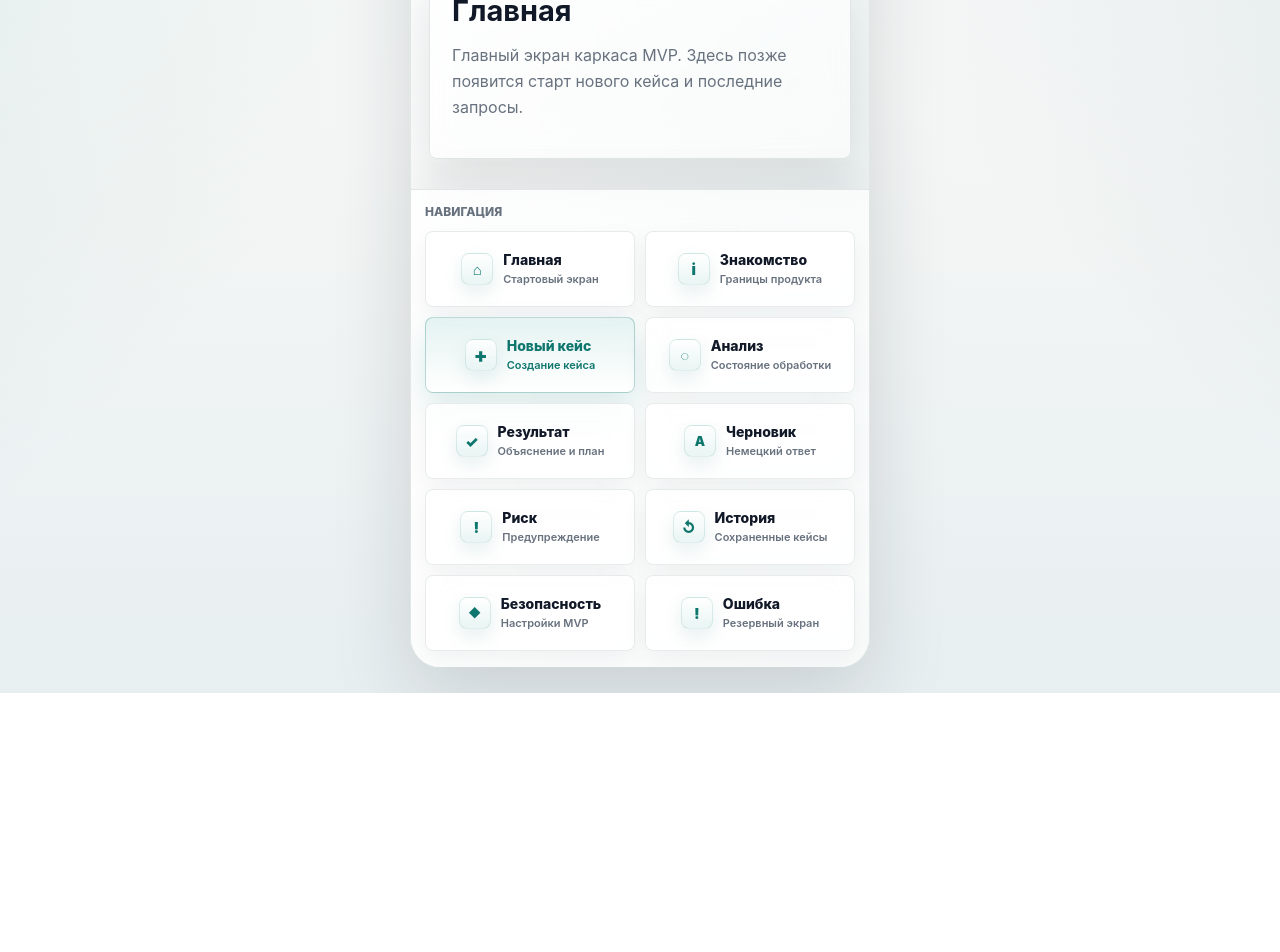
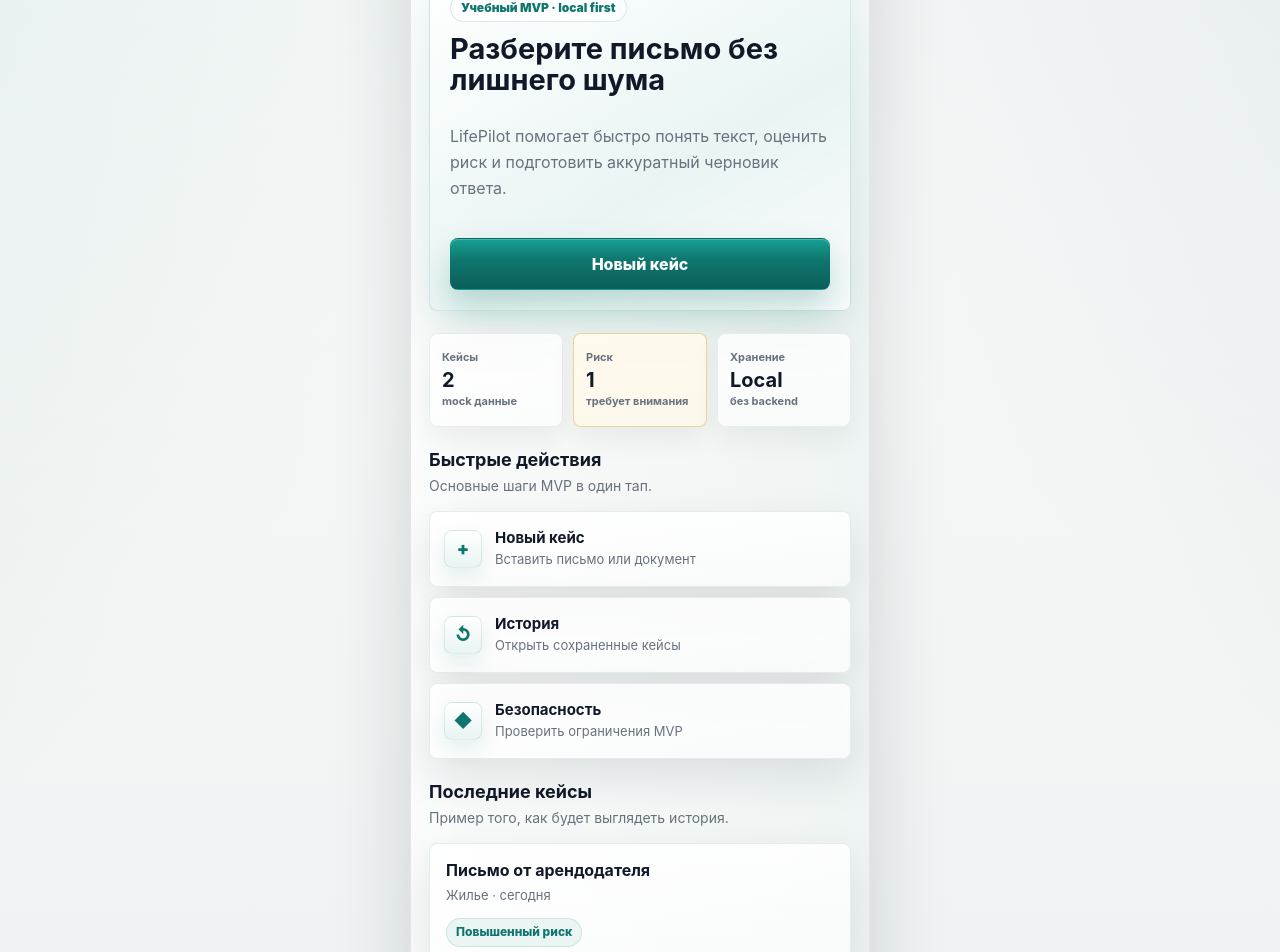
Before and after one commit to Dezus13/Lifepilot, a Next.js app: page / in a window 1280 px wide. Shown: the part 160-1112 px from the top of the page. Before the commit the page ends 853 px from the top, so only its background shows below. Built offline with nearby package versions, Linux system fonts and the light colour scheme.

Commit message:
feat: add home dashboard mvp

```diff
--- a/app/globals.css
+++ b/app/globals.css
@@ -584,6 +584,226 @@
   color: #27323a;
 }
 
+.home-dashboard {
+  display: grid;
+  gap: 22px;
+  animation: rise-in 260ms ease-out both;
+}
+
+.home-hero {
+  display: grid;
+  gap: 18px;
+  border: 1px solid rgba(15, 118, 110, 0.16);
+  border-radius: 8px;
+  padding: 20px;
+  background:
+    linear-gradient(150deg, rgba(255, 255, 255, 0.94) 0%, rgba(228, 243, 241, 0.72) 58%, rgba(255, 255, 255, 0.68) 100%);
+  box-shadow: 0 22px 54px rgba(15, 118, 110, 0.12);
+  -webkit-backdrop-filter: blur(18px) saturate(145%);
+  backdrop-filter: blur(18px) saturate(145%);
+}
+
+.home-hero-copy {
+  display: grid;
+  gap: 12px;
+}
+
+.home-eyebrow {
+  width: fit-content;
+  border: 1px solid rgba(15, 118, 110, 0.16);
+  border-radius: 999px;
+  padding: 6px 10px;
+  color: var(--accent);
+  background: rgba(255, 255, 255, 0.72);
+  font-size: 12px;
+  font-weight: 900;
+  line-height: 1.2;
+}
+
+.home-primary-action {
+  margin-top: 2px;
+}
+
+.home-overview {
+  display: grid;
+  grid-template-columns: repeat(3, minmax(0, 1fr));
+  gap: 10px;
+}
+
+.overview-tile {
+  display: grid;
+  gap: 5px;
+  min-height: 94px;
+  align-content: center;
+  border: 1px solid rgba(225, 231, 229, 0.78);
+  border-radius: 8px;
+  padding: 12px;
+  background:
+    linear-gradient(180deg, rgba(255, 255, 255, 0.82) 0%, rgba(255, 255, 255, 0.58) 100%);
+  box-shadow: 0 12px 28px rgba(17, 24, 39, 0.06);
+  -webkit-backdrop-filter: blur(16px) saturate(140%);
+  backdrop-filter: blur(16px) saturate(140%);
+}
+
+.overview-tile span,
+.overview-tile small {
+  color: var(--text-muted);
+  font-size: 11px;
+  font-weight: 700;
+  line-height: 1.25;
+}
+
+.overview-tile strong {
+  color: var(--text);
+  font-size: 20px;
+  line-height: 1;
+}
+
+.overview-tile-warning {
+  border-color: rgba(234, 210, 138, 0.9);
+  background:
+    linear-gradient(180deg, rgba(255, 250, 236, 0.92) 0%, rgba(255, 248, 230, 0.7) 100%);
+}
+
+.dashboard-section {
+  display: grid;
+  gap: 13px;
+}
+
+.section-heading {
+  display: grid;
+  gap: 5px;
+}
+
+.section-heading h2 {
+  margin: 0;
+  color: var(--text);
+  font-size: 18px;
+  line-height: 1.2;
+}
+
+.section-heading p {
+  margin: 0;
+  font-size: 14px;
+}
+
+.quick-actions {
+  display: grid;
+  gap: 10px;
+}
+
+.quick-action-card {
+  display: flex;
+  min-height: 76px;
+  align-items: center;
+  gap: 13px;
+  border: 1px solid rgba(225, 231, 229, 0.78);
+  border-radius: 8px;
+  padding: 14px;
+  background:
+    linear-gradient(180deg, rgba(255, 255, 255, 0.84) 0%, rgba(255, 255, 255, 0.62) 100%);
+  box-shadow: var(--shadow-glass);
+  -webkit-backdrop-filter: blur(18px) saturate(145%);
+  backdrop-filter: blur(18px) saturate(145%);
+  transition: border-color 160ms ease, box-shadow 160ms ease, transform 160ms ease;
+}
+
+.quick-action-card:hover {
+  border-color: rgba(15, 118, 110, 0.2);
+  box-shadow: 0 18px 42px rgba(17, 24, 39, 0.1);
+  transform: translateY(-1px);
+}
+
+.quick-action-card:active {
+  transform: translateY(0);
+}
+
+.quick-action-card:focus-visible {
+  outline: 3px solid var(--focus);
+  outline-offset: 2px;
+}
+
+.quick-action-icon {
+  display: inline-flex;
+  width: 38px;
+  height: 38px;
+  flex: 0 0 auto;
+  align-items: center;
+  justify-content: center;
+  border: 1px solid rgba(15, 118, 110, 0.12);
+  border-radius: 8px;
+  color: var(--accent);
+  background:
+    linear-gradient(180deg, rgba(255, 255, 255, 0.94) 0%, rgba(228, 243, 241, 0.86) 100%);
+  box-shadow: 0 9px 20px rgba(15, 118, 110, 0.11);
+  font-size: 18px;
+  font-weight: 900;
+}
+
+.quick-action-card strong,
+.quick-action-card small {
+  display: block;
+}
+
+.quick-action-card strong {
+  color: var(--text);
+  font-size: 15px;
+  line-height: 1.25;
+}
+
+.quick-action-card small {
+  margin-top: 4px;
+  color: var(--text-muted);
+  font-size: 13px;
+  line-height: 1.35;
+}
+
+.mock-case-list {
+  display: grid;
+  gap: 10px;
+}
+
+.mock-case-card {
+  display: grid;
+  gap: 12px;
+  border: 1px solid rgba(225, 231, 229, 0.78);
+  border-radius: 8px;
+  padding: 16px;
+  background:
+    linear-gradient(180deg, rgba(255, 255, 255, 0.84) 0%, rgba(255, 255, 255, 0.62) 100%);
+  box-shadow: var(--shadow-glass);
+  -webkit-backdrop-filter: blur(18px) saturate(145%);
+  backdrop-filter: blur(18px) saturate(145%);
+}
+
+.mock-case-card h3,
+.mock-case-card p {
+  margin: 0;
+}
+
+.mock-case-card h3 {
+  color: var(--text);
+  font-size: 16px;
+  line-height: 1.25;
+}
+
+.mock-case-card p {
+  margin-top: 5px;
+  font-size: 13px;
+}
+
+.case-status-chip {
+  width: fit-content;
+  border: 1px solid rgba(15, 118, 110, 0.14);
+  border-radius: 999px;
+  padding: 6px 9px;
+  color: var(--accent);
+  background: rgba(228, 243, 241, 0.74);
+  font-size: 12px;
+  font-weight: 850;
+  line-height: 1.2;
+}
+
 @keyframes loader-spin {
   to {
     transform: rotate(360deg);
--- a/app/page.tsx
+++ b/app/page.tsx
@@ -1,8 +1,115 @@
+import Link from "next/link";
+
+const quickActions = [
+  {
+    href: "/case/new",
+    label: "Новый кейс",
+    description: "Вставить письмо или документ",
+    icon: "+"
+  },
+  {
+    href: "/history",
+    label: "История",
+    description: "Открыть сохраненные кейсы",
+    icon: "↺"
+  },
+  {
+    href: "/settings/safety",
+    label: "Безопасность",
+    description: "Проверить ограничения MVP",
+    icon: "◆"
+  }
+];
+
+const mockCases = [
+  {
+    title: "Письмо от арендодателя",
+    meta: "Жилье · сегодня",
+    status: "Повышенный риск"
+  },
+  {
+    title: "Запрос от страховой",
+    meta: "Страховка · вчера",
+    status: "Нужно проверить"
+  }
+];
+
 export default function HomePage() {
   return (
-    <div className="placeholder-panel">
-      <h1 className="mobile-title">Главная</h1>
-      <p>Главный экран каркаса MVP. Здесь позже появится старт нового кейса и последние запросы.</p>
+    <div className="home-dashboard">
+      <section className="home-hero" aria-labelledby="home-title">
+        <div className="home-hero-copy">
+          <span className="home-eyebrow">Учебный MVP · local first</span>
+          <h1 className="mobile-title" id="home-title">
+            Разберите письмо без лишнего шума
+          </h1>
+          <p>
+            LifePilot помогает быстро понять текст, оценить риск и подготовить аккуратный черновик ответа.
+          </p>
+        </div>
+
+        <Link className="button home-primary-action" href="/case/new">
+          Новый кейс
+        </Link>
+      </section>
+
+      <section className="home-overview" aria-label="Обзор статусов">
+        <div className="overview-tile">
+          <span>Кейсы</span>
+          <strong>2</strong>
+          <small>mock данные</small>
+        </div>
+        <div className="overview-tile overview-tile-warning">
+          <span>Риск</span>
+          <strong>1</strong>
+          <small>требует внимания</small>
+        </div>
+        <div className="overview-tile">
+          <span>Хранение</span>
+          <strong>Local</strong>
+          <small>без backend</small>
+        </div>
+      </section>
+
+      <section className="dashboard-section">
+        <div className="section-heading">
+          <h2>Быстрые действия</h2>
+          <p>Основные шаги MVP в один тап.</p>
+        </div>
+
+        <div className="quick-actions">
+          {quickActions.map((action) => (
+            <Link className="quick-action-card" href={action.href} key={action.href}>
+              <span className="quick-action-icon" aria-hidden="true">
+                {action.icon}
+              </span>
+              <span>
+                <strong>{action.label}</strong>
+                <small>{action.description}</small>
+              </span>
+            </Link>
+          ))}
+        </div>
+      </section>
+
+      <section className="dashboard-section">
+        <div className="section-heading">
+          <h2>Последние кейсы</h2>
+          <p>Пример того, как будет выглядеть история.</p>
+        </div>
+
+        <div className="mock-case-list">
+          {mockCases.map((mockCase) => (
+            <article className="mock-case-card" key={mockCase.title}>
+              <div>
+                <h3>{mockCase.title}</h3>
+                <p>{mockCase.meta}</p>
+              </div>
+              <span className="case-status-chip">{mockCase.status}</span>
+            </article>
+          ))}
+        </div>
+      </section>
     </div>
   );
 }
```
